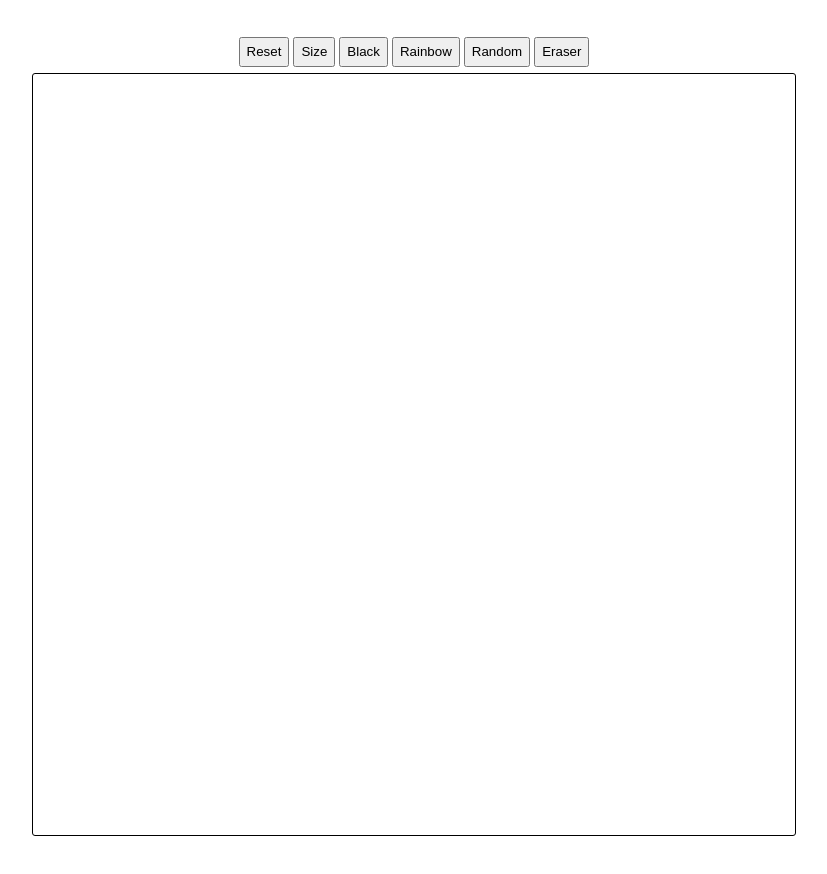
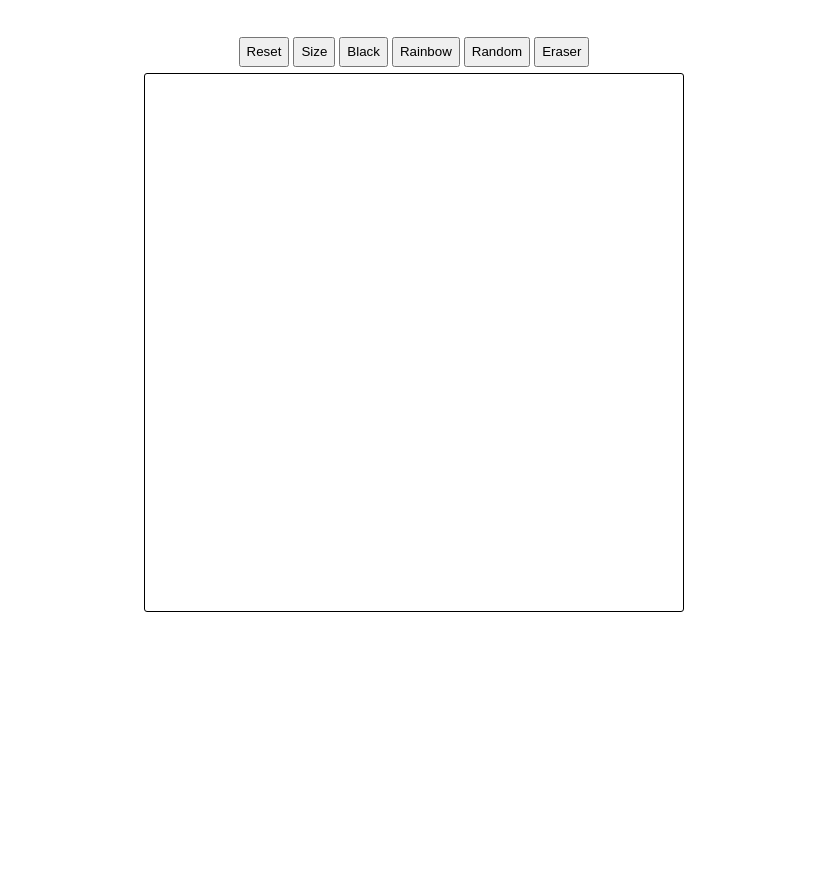
Before and after one commit to cazuloaga/etch-a-sketch, a plain HTML site: page index.html in a window 1280 px wide. Shown: the part 58-932 px from the top of the page, without its empty margins (226-1053 px from the left). Drawn offline with Linux system fonts and the light colour scheme.

Commit message:
modified .container style

```diff
--- a/index.html
+++ b/index.html
@@ -24,8 +24,8 @@
     }
 
     .container {
-        height: 85%;
-        width: 85%;
+        height: 60%;
+        width: 60%;
         position: relative;
         margin: auto;
         border-radius: 3px;
```
